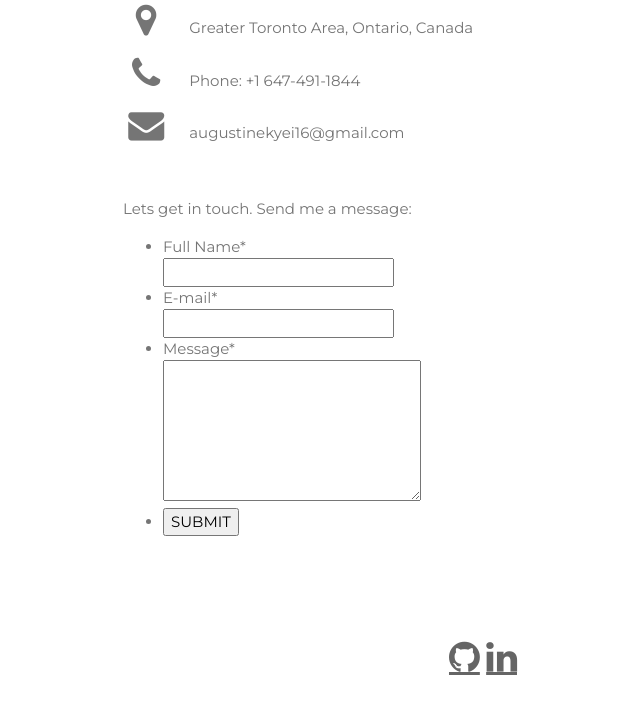
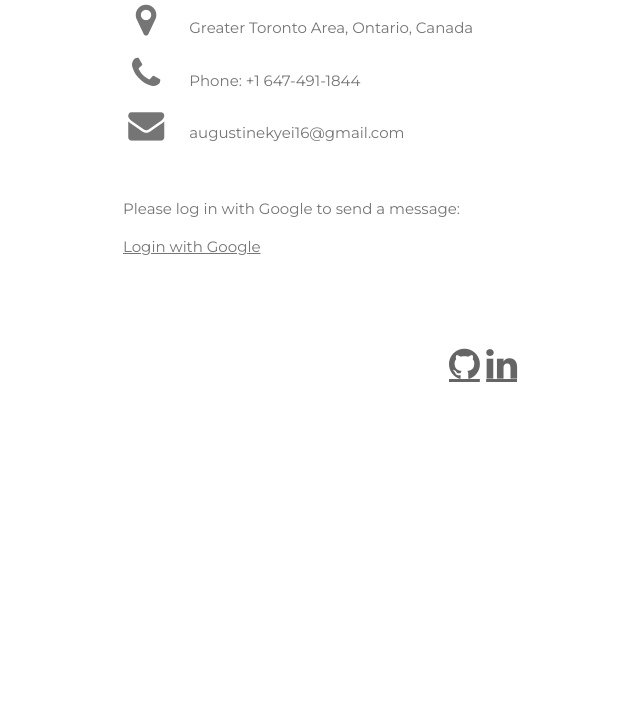
Before and after one commit to augustine24/Personal-site, a Django app: page / in a window 1280 px wide. Shown: the part 1478-2190 px from the top of the page, without its empty margins (413-1053 px from the left). After the commit the page ends 1860 px from the top, so only its background shows below. Run offline with Django 4.2, Linux system fonts and the light colour scheme; data that the repository does not hold is empty; some libraries are stand-ins or nearby versions.

Commit message:
change of email approach
trying a new approach with email forms, using google verification

```diff
--- a/myblog/templates/myblog/home.html
+++ b/myblog/templates/myblog/home.html
@@ -202,21 +202,9 @@ body, h1,h2,h3,h4,h5,h6 {font-family: "Montserrat", sans-serif}
       }
 
     </style>
-    <script>
-        document.addEventListener('DOMContentLoaded', function() {
-            var form = document.getElementById('contactForm');
-            form.addEventListener('submit', function(event) {
-                event.preventDefault();
-                // Perform form submission or AJAX request here
-                // If successful, display the success message
-                var successMessage = document.getElementById('successMessage');
-                successMessage.textContent = "Message sent successfully.";
-                form.reset();
-            });
-        });
-    </script>
 </head>
 <body>
+  {% if user.is_authenticated %}
     <form id="contactForm">
         <p>Lets get in touch. Send me a message:</p>
         <ul class="form-section page-section">
@@ -250,9 +238,13 @@ body, h1,h2,h3,h4,h5,h6 {font-family: "Montserrat", sans-serif}
                 </div>
             </li>
             <li style="display:none">Should be Empty: <input type="text" name="website" value=""></li>
-              <input type="hidden" name="recipient" value="augustinkyei16@gmail.com">
+              <input type="hidden" name="recipient" value="augustinekyei16@gmail.com">
         </ul>
     </form>
+    {% else %}
+    <p>Please log in with Google to send a message:</p>
+    <a href="{% url 'account_google_login' %}?process=login&scope=email">Login with Google</a>
+{% endif %}
     <div id="successMessage" class="success-message"></div>
 </body>
 </html>
--- a/myblog/urls.py
+++ b/myblog/urls.py
@@ -30,5 +30,6 @@ urlpatterns = [
     path('post/create/', views.PostCreateView.as_view(), name='post_create'),
     path('post/update/<int:pk>/', views.PostUpdateView.as_view(), name='post_update'),
     path('post/delete/<int:pk>/', views.PostDeleteView.as_view(), name='post_delete'),
+    path('contact/', views.contact_form, name='contact_form'),
     path('admin/', admin.site.urls),
 ] + static(settings.MEDIA_URL, document_root=settings.MEDIA_ROOT)
--- a/myblog/views.py
+++ b/myblog/views.py
@@ -2,10 +2,11 @@ from django.views.generic import ListView, DetailView, CreateView, UpdateView, D
 from .models import Post
 from django.contrib.auth.mixins import LoginRequiredMixin
 from django.urls import reverse_lazy
-from django.shortcuts import render
+from django.shortcuts import render, redirect
 from .forms import ContactForm
 from django.core.mail import send_mail
 from django.conf import settings
+from allauth.socialaccount.models import SocialAccount
 
 class HomeView(ListView):
     model = Post
@@ -41,6 +42,9 @@ class PostDeleteView(LoginRequiredMixin, DeleteView):
     success_url = reverse_lazy('myblog:home')
 
 def contact_form(request):
+    if not request.user.is_authenticated:
+        return redirect('account_google_login')
+
     if request.method == 'POST':
         form = ContactForm(request.POST)
         if form.is_valid():
```
Also changed, not shown: myblog/settings.py (+12 -0 lines).
